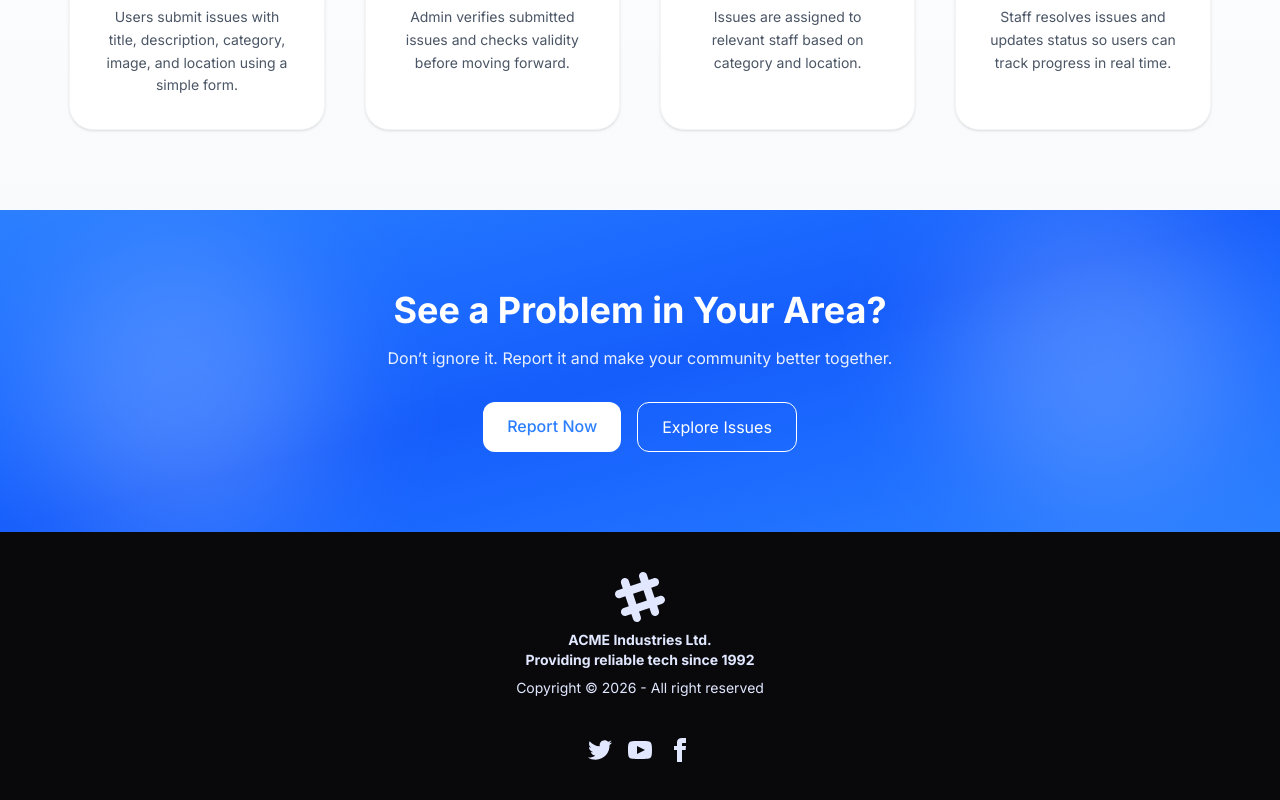
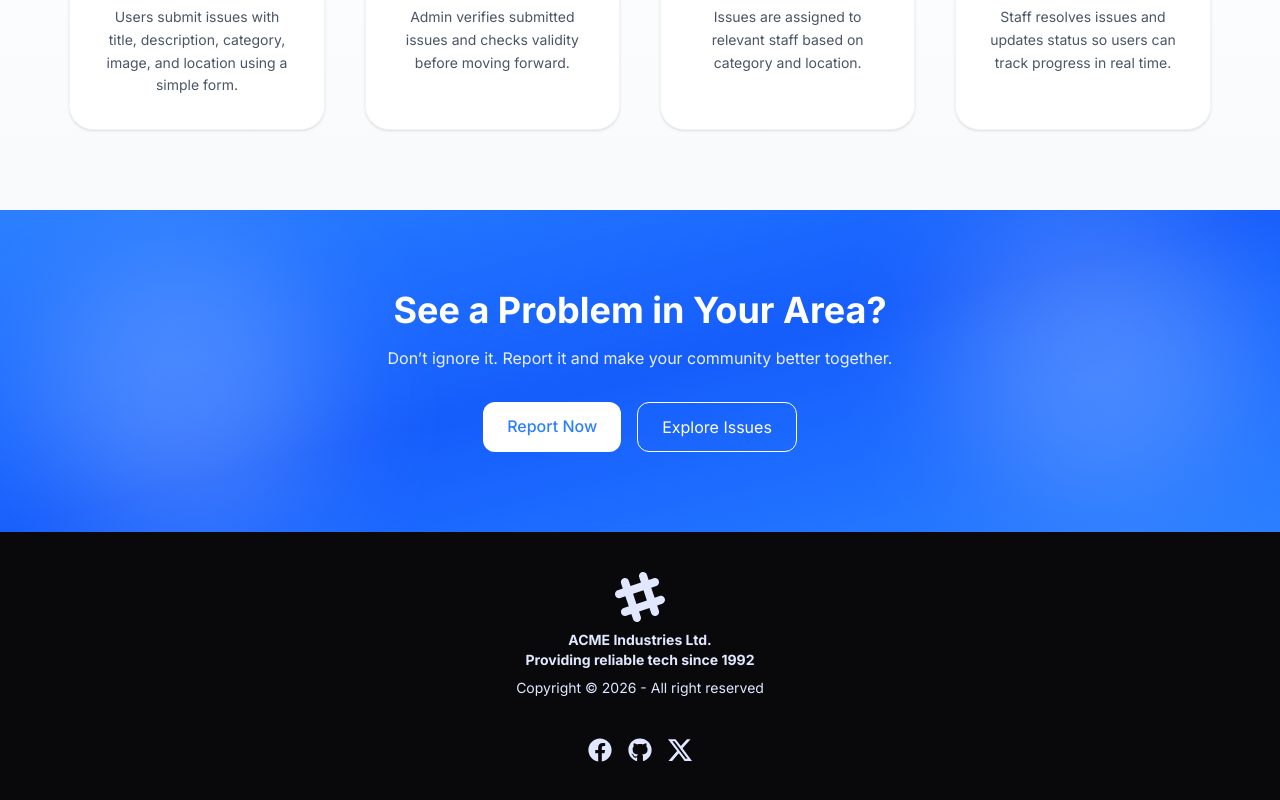
Before and after one commit to sajib-rahman90/public-issue-reporting-system-client, a React (Vite) app: page / in a window 1280 px wide. Shown: the part 3634-4434 px from the top of the page. Built offline with nearby package versions, Linux system fonts and the light colour scheme; no server answers; what @react-pdf/renderer would draw is missing.

Commit message:
deployed my project

```diff
--- a/src/Pages/Dashboard/Admin/AdminProfile.jsx
+++ b/src/Pages/Dashboard/Admin/AdminProfile.jsx
@@ -69,7 +69,7 @@ const AdminProfile = () => {
                 setIsEdit(!isEdit);
                 reset(admin);
               }}
-              className="mt-4 btn btn-primary btn-sm"
+              className="mt-4 btn text-white bg-blue-500 hover:bg-blue-600 btn-sm"
             >
               {isEdit ? "Cancel Edit" : "Edit Profile"}
             </button>
@@ -92,12 +92,6 @@ const AdminProfile = () => {
             )}
 
             <input
-              {...register("phone")}
-              placeholder="Phone"
-              className="input input-bordered w-full"
-            />
-
-            <input
               {...register("photo")}
               placeholder="Photo URL"
               className="input input-bordered w-full md:col-span-2"
--- a/src/Pages/Dashboard/Citizen/CitizenProfile.jsx
+++ b/src/Pages/Dashboard/Citizen/CitizenProfile.jsx
@@ -141,7 +141,7 @@ const CitizenProfile = () => {
               className="w-full border p-4 rounded-xl"
             />
 
-            <button className="bg-green-600 hover:bg-green-700 text-white px-6 py-3 rounded-xl">
+            <button className="bg-blue-500 hover:bg-blue-600 text-white px-6 py-3 rounded-xl">
               Update Profile
             </button>
           </form>
--- a/src/Pages/Dashboard/Staff/StaffProfile.jsx
+++ b/src/Pages/Dashboard/Staff/StaffProfile.jsx
@@ -70,7 +70,7 @@ const StaffProfile = () => {
                 setIsEdit(!isEdit);
                 reset(staff);
               }}
-              className="mt-4 btn btn-primary btn-sm"
+              className="mt-4 text-white btn bg-blue-500 hover:bg-blue-600 btn-sm"
             >
               {isEdit ? "Cancel Edit" : "Edit Profile"}
             </button>
--- a/src/Pages/Home/Home/IssueDetails/IssueDetails.jsx
+++ b/src/Pages/Home/Home/IssueDetails/IssueDetails.jsx
@@ -31,7 +31,7 @@ const IssueDetails = () => {
     queryKey: ["issue-timeline", id],
     queryFn: async () => {
       const result = await axiosSecure.get(`/issue-tracking/${id}`);
-      console.log(result.data);
+      // console.log(result.data);
       return result.data;
     },
   });
--- a/src/Pages/Payment/BoostPaymentSuc.jsx
+++ b/src/Pages/Payment/BoostPaymentSuc.jsx
@@ -1,20 +1,24 @@
 import { Link, useSearchParams } from "react-router";
 import useAxiosSecure from "../../Hooks/useAxiosSecure";
-import { useEffect } from "react";
+import { useEffect, useRef } from "react";
 
 const BoostPaymentSuc = () => {
   const [searchParams] = useSearchParams();
   const sessionId = searchParams.get("session_id");
   const axiosSecure = useAxiosSecure();
+  const called = useRef(false);
 
   useEffect(() => {
+    if (!sessionId || called.current) return;
+    called.current = true;
+
     const confirmPayment = async () => {
       try {
         const res = await axiosSecure.post("/confirm-boost-payment", {
           sessionId,
         });
 
-        console.log(res.data);
+        // console.log(res.data);
       } catch (error) {
         console.log(error);
       }
@@ -23,7 +27,7 @@ const BoostPaymentSuc = () => {
     if (sessionId) {
       confirmPayment();
     }
-  }, [sessionId, axiosSecure]);
+  }, [sessionId]);
 
   return (
     <div className="min-h-screen flex items-center justify-center">
--- a/src/Pages/Shared/Footer/Footer.jsx
+++ b/src/Pages/Shared/Footer/Footer.jsx
@@ -1,3 +1,7 @@
+import { Link } from "react-router";
+import { BsTwitterX } from "react-icons/bs";
+import { FaFacebook, FaGithub } from "react-icons/fa";
+
 const Footer = () => {
   return (
     <div>
@@ -23,39 +27,27 @@ const Footer = () => {
         </aside>
         <nav>
           <div className="grid grid-flow-col gap-4">
-            <a>
-              <svg
-                xmlns="http://www.w3.org/2000/svg"
-                width="24"
-                height="24"
-                viewBox="0 0 24 24"
-                className="fill-current"
-              >
-                <path d="M24 4.557c-.883.392-1.832.656-2.828.775 1.017-.609 1.798-1.574 2.165-2.724-.951.564-2.005.974-3.127 1.195-.897-.957-2.178-1.555-3.594-1.555-3.179 0-5.515 2.966-4.797 6.045-4.091-.205-7.719-2.165-10.148-5.144-1.29 2.213-.669 5.108 1.523 6.574-.806-.026-1.566-.247-2.229-.616-.054 2.281 1.581 4.415 3.949 4.89-.693.188-1.452.232-2.224.084.626 1.956 2.444 3.379 4.6 3.419-2.07 1.623-4.678 2.348-7.29 2.04 2.179 1.397 4.768 2.212 7.548 2.212 9.142 0 14.307-7.721 13.995-14.646.962-.695 1.797-1.562 2.457-2.549z"></path>
-              </svg>
-            </a>
-            <a>
-              <svg
-                xmlns="http://www.w3.org/2000/svg"
-                width="24"
-                height="24"
-                viewBox="0 0 24 24"
-                className="fill-current"
-              >
-                <path d="M19.615 3.184c-3.604-.246-11.631-.245-15.23 0-3.897.266-4.356 2.62-4.385 8.816.029 6.185.484 8.549 4.385 8.816 3.6.245 11.626.246 15.23 0 3.897-.266 4.356-2.62 4.385-8.816-.029-6.185-.484-8.549-4.385-8.816zm-10.615 12.816v-8l8 3.993-8 4.007z"></path>
-              </svg>
-            </a>
-            <a>
-              <svg
-                xmlns="http://www.w3.org/2000/svg"
-                width="24"
-                height="24"
-                viewBox="0 0 24 24"
-                className="fill-current"
-              >
-                <path d="M9 8h-3v4h3v12h5v-12h3.642l.358-4h-4v-1.667c0-.955.192-1.333 1.115-1.333h2.885v-5h-3.808c-3.596 0-5.192 1.583-5.192 4.615v3.385z"></path>
-              </svg>
-            </a>
+            <Link
+              to={"https://www.facebook.com/"}
+              target="_blank"
+              rel="noopener noreferrer"
+            >
+              <FaFacebook className="w-6 h-6" />
+            </Link>
+            <Link
+              to={"https://github.com/sajib-rahman90"}
+              target="_blank"
+              rel="noopener noreferrer"
+            >
+              <FaGithub className="w-6 h-6 " />
+            </Link>
+            <Link
+              to={"https://x.com/"}
+              target="_blank"
+              rel="noopener noreferrer"
+            >
+              <BsTwitterX className="w-6 h-6" />
+            </Link>
           </div>
         </nav>
       </footer>
```
